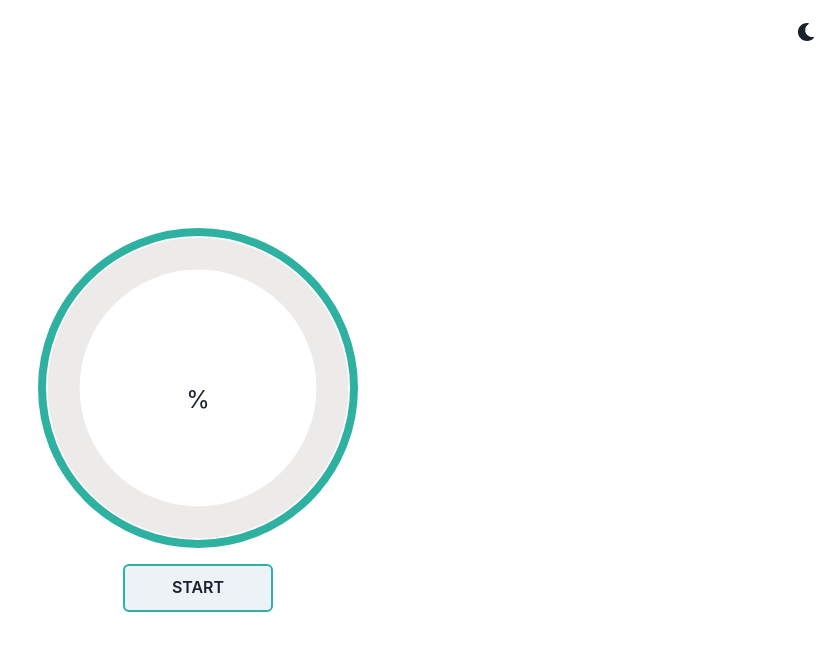
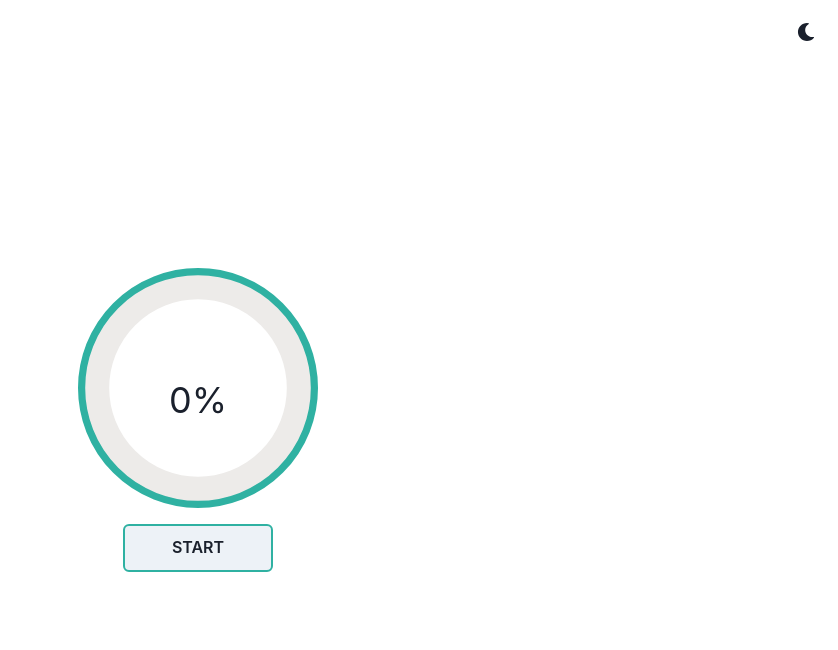
Before and after one commit to Sebastians349/202020, a React (Create React App) app: page / in a window 1280 px wide. Shown: the top 650 px of the page, without its empty margins (442-1280 px from the left). Built offline with nearby package versions, Linux system fonts and the light colour scheme.

Commit message:
implementado logica  al timer

```diff
--- a/src/components/main/Reloj.js
+++ b/src/components/main/Reloj.js
@@ -13,16 +13,14 @@ const Reloj = () => {
   return (
     <Box>
       <Circle
-        size="20rem"
+        size="15rem"
         bg="transparent"
         borderWidth=".5rem"
         borderColor="brand.500"
         color="black.500"
       >
-        <CircularProgress value={tiempo} size="xs" />
-        <CircularProgressLabel fontSize="2xl">
-          {setTiempo}%
-        </CircularProgressLabel>
+        <CircularProgress value={tiempo} size="15rem" />
+        <CircularProgressLabel fontSize="4xl">{tiempo}%</CircularProgressLabel>
       </Circle>
       <Button
         size="md"
@@ -31,7 +29,7 @@ const Reloj = () => {
         width="150px"
         border="2px"
         borderColor="brand.500"
-        onClick={() => setTiempo()}
+        onClick={() => setTiempo(tiempo + 1)}
       >
         START
       </Button>
```
